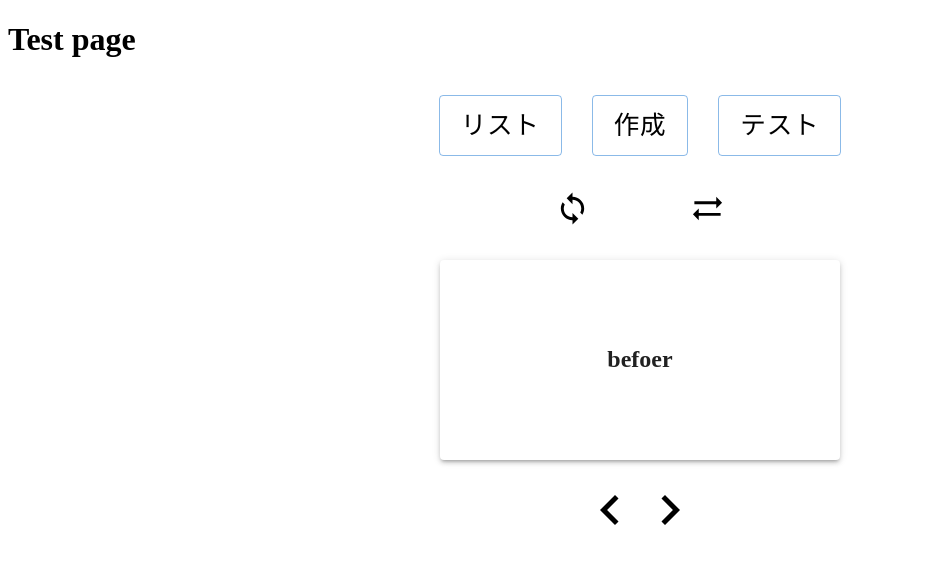
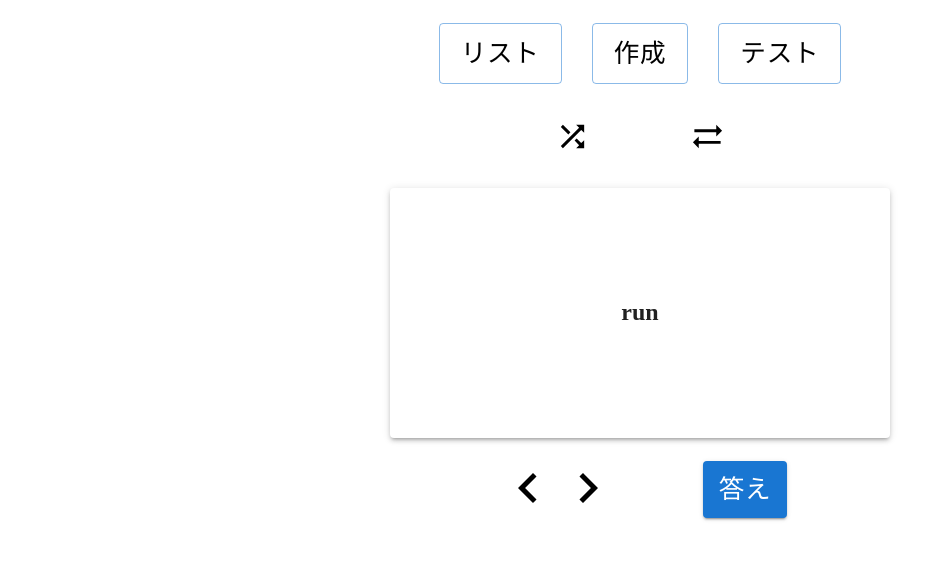
Before and after one commit to mono121/flashMemo, a React (Create React App) app: page /Test in a window 1280 px wide. Shown: the top 564 px of the page, without its empty margins (0-947 px from the left). Built offline with nearby package versions, Linux system fonts and the light colour scheme.

Commit message:
modify Test.jsx

```diff
--- /dev/null
+++ b/src/components/Atom/Button/AnserButton.tsx
@@ -0,0 +1,18 @@
+import React, { FC } from 'react'
+import BaseButton from './BaseButton'
+
+type Props = {
+    onClick?: VoidFunction
+}
+
+const AnserButton: FC<Props> = (props) => {
+	const { onClick } = props
+
+  return (
+    <BaseButton onClick={onClick} variant="contained">
+        答え
+    </BaseButton>
+  )
+}
+
+export default AnserButton
--- a/src/components/Atom/Button/BaseButton.tsx
+++ b/src/components/Atom/Button/BaseButton.tsx
@@ -4,19 +4,20 @@ import styled from '@emotion/styled'
 
 type Props = {
     children: string;
-    onClick: VoidFunction;
-    size: "small" | "large" | "medium" | undefined;
-    className: string;
+    onClick?: VoidFunction;
+    size?: "small" | "large" | "medium" | undefined;
+    className?: string;
+    variant: "text" | "outlined" | "contained" | undefined;
 }
 
 const BaseButton: FC<Props> = (props) => {
-  const { children, onClick, size, className } = props;
+  const { children, onClick, size, className, variant } = props;
 
   return (
     <>
       <StyledButton
         className={className}
-        variant="outlined"
+        variant={variant}
         size={size}
         onClick={onClick}>
           {children}
--- a/src/components/Atom/Button/NextBeforeIcon.tsx
+++ /dev/null
@@ -1,20 +0,0 @@
-import React from 'react'
-import NavigateBeforeIcon from '@mui/icons-material/NavigateBefore';
-import NavigateNextIcon from '@mui/icons-material/NavigateNext';
-import styled from '@emotion/styled';
-
-const NextBeforeIcon = () => {
-  return (
-    <StyledIcon>
-      <NavigateBeforeIcon sx={{ fontSize: 60 }} />
-      <NavigateNextIcon sx={{ fontSize: 60 }} />
-    </StyledIcon>
-  )
-}
-
-export default NextBeforeIcon
-
-const StyledIcon = styled('div')({
-  textAlign: 'center',
-  margin: '20px',
-})
--- a/src/components/Atom/Button/ShuffleIcon.tsx
+++ b/src/components/Atom/Button/ShuffleButton.tsx
@@ -1,18 +1,18 @@
 import React from 'react'
-import SyncIcon from '@mui/icons-material/Sync';
+import ShuffleIcon from '@mui/icons-material/Shuffle';
 import SyncAltIcon from '@mui/icons-material/SyncAlt';
 import styled from '@emotion/styled';
 
-const ShuffleIcon = () => {
+const ShuffleButton = () => {
   return (
     <StyledIcon>
-    	<SyncIcon fontSize='large' sx={{ marginRight: '100px'}} />
+    	<ShuffleIcon fontSize='large' sx={{ marginRight: '100px'}} />
     	<SyncAltIcon fontSize='large' />
     </StyledIcon>
   )
 }
 
-export default ShuffleIcon
+export default ShuffleButton
 
 const StyledIcon = styled('div')({
   textAlign: 'center',
--- a/src/components/Atom/WordCard.tsx
+++ b/src/components/Atom/WordCard.tsx
@@ -1,8 +1,13 @@
-import React from 'react'
+import React, { FC } from 'react'
 import { Card, Grid } from '@mui/material'
-import styled from '@emotion/styled'
 
-const WordCard = () => {
+type Props = {
+  children: string;
+}
+
+const WordCard: FC<Props> = (props) => {
+  const {children} = props
+
   return (
     <Grid container
       direction="column"
@@ -10,13 +15,13 @@ const WordCard = () => {
       sx={{ marginTop: '30px' }}>
       <Grid item>
         <Card
-          sx={{ width: 400,
-          height: 200,
+          sx={{ width: 500,
+          height: 250,
           display: 'flex',
           justifyContent: 'center',
           alignItems: 'center' }}
           elevation={3}>
-            <h2>befoer</h2>
+            <h2>{children}</h2>
           </Card>
       </Grid>
     </Grid>
--- a/src/components/Molecule/MainButton.tsx
+++ b/src/components/Molecule/MainButton.tsx
@@ -1,7 +1,8 @@
 import React, { FC } from 'react'
+import { useNavigate } from 'react-router-dom'
 import styled from '@emotion/styled'
+
 import BaseButton from '../Atom/Button/BaseButton'
-import { useNavigate } from 'react-router-dom'
 
 const MainButton: FC = () => {
 
@@ -13,9 +14,9 @@ const MainButton: FC = () => {
 
   return (
     <Menu>
-      <SButton className={"list"} size="large" onClick={toList}>リスト</SButton>
-      <SButton className={"create"} size="large" onClick={toCreate}>作成</SButton>
-      <SButton className={"test"} size="large" onClick={toTest}>テスト</SButton>
+      <SButton className={"list"} size="large" variant='outlined' onClick={toList}>リスト</SButton>
+      <SButton className={"create"} size="large" variant='outlined' onClick={toCreate}>作成</SButton>
+      <SButton className={"test"} size="large" variant='outlined' onClick={toTest}>テスト</SButton>
     </Menu>
   )
 }
--- a/src/components/Pages/Create.tsx
+++ b/src/components/Pages/Create.tsx
@@ -1,10 +1,10 @@
 import React from 'react'
+
 import MainButton from '../Molecule/MainButton'
 
 const Create = () => {
   return (
     <>
-      <h1>Create page</h1>
       <MainButton />
     </>
   )
--- a/src/components/Pages/Home.tsx
+++ b/src/components/Pages/Home.tsx
@@ -1,10 +1,10 @@
 import React from 'react'
+
 import MainButton from '../Molecule/MainButton'
 
 const Home = () => {
   return (
     <>
-      <h1>Home page</h1>
       <MainButton />
     </>
   )
--- a/src/components/Pages/List.tsx
+++ b/src/components/Pages/List.tsx
@@ -1,10 +1,10 @@
 import React from 'react'
+
 import MainButton from '../Molecule/MainButton'
 
 const List = () => {
   return (
     <>
-      <h1>List page</h1>
       <MainButton />
     </>
   )
--- a/src/components/Pages/Test.tsx
+++ b/src/components/Pages/Test.tsx
@@ -1,19 +1,99 @@
-import React from 'react'
-import NextBeforeIcon from '../Atom/Button/NextBeforeIcon'
-import ShuffleIcon from '../Atom/Button/ShuffleIcon'
+import styled from '@emotion/styled'
+import React, { useState } from 'react'
+
+import SyncAltIcon from '@mui/icons-material/SyncAlt';
+import ShuffleIcon from '@mui/icons-material/Shuffle';
 import WordCard from '../Atom/WordCard'
 import MainButton from '../Molecule/MainButton'
+import NavigateBeforeIcon from '@mui/icons-material/NavigateBefore';
+import NavigateNextIcon from '@mui/icons-material/NavigateNext';
+import AnserButton from '../Atom/Button/AnserButton'
 
 const Test = () => {
+
+  const [cardId, setCardId] = useState(0);
+  const [answer, setAnswer] = useState(false)
+  const [swap, setSwap] = useState(false)
+
+  const nextCard = () => {
+    if(cardId===user.length-1){
+    }else{
+      setAnswer(false)
+      setCardId(cardId+1)
+    }
+  }
+
+  const beforeCard = () => {
+    if(cardId===0){
+    }else{
+      setAnswer(false)
+      setCardId(cardId-1)
+    }
+  }
+
+  const swapCard = () => {setSwap(!swap)}
+
+  const showAnser = () => {setAnswer(!answer)}
+
   return (
     <div>
-      <h1>Test page</h1>
       <MainButton />
-      <ShuffleIcon />
-      <WordCard />
-      <NextBeforeIcon />
+      <StyledShuffle>
+    	  <ShuffleIcon fontSize='large' sx={{ marginRight: '100px'}} />
+    	  <SyncAltIcon onClick={swapCard} fontSize='large' />
+      </StyledShuffle>
+
+      <WordCard>
+        {
+        swap
+          ? answer ? user[cardId].word : user[cardId].meaning
+          : answer ? user[cardId].meaning : user[cardId].word
+        }
+      </WordCard>
+
+      <BeforeNextAnswer>
+        <StyledIcon>
+          <NavigateBeforeIcon onClick={beforeCard} sx={{ fontSize: 60 }} />
+          <NavigateNextIcon onClick={nextCard} sx={{ fontSize: 60, marginRight: '50px' }} />
+        </StyledIcon>
+        <AnserButton onClick={showAnser} />
+      </BeforeNextAnswer>
     </div>
   )
 }
 
 export default Test
+
+const StyledIcon = styled('div')({
+  textAlign: 'center',
+  margin: '20px',
+})
+
+const BeforeNextAnswer = styled(`div`)({
+  display: 'flex',
+  justifyContent: 'center',
+  alignItems: 'center',
+})
+
+const StyledShuffle = styled('div')({
+  textAlign: 'center',
+	marginTop: '20px',
+})
+
+const user = [
+  {
+      id: 1,
+      word: 'run',
+      meaning: '走る'
+  },
+  {
+      id: 2,
+      word: 'time',
+      meaning: '時間'
+  },
+  {
+      id: 3,
+      word: 'sleep',
+      meaning: '眠る'
+  },
+]
```
